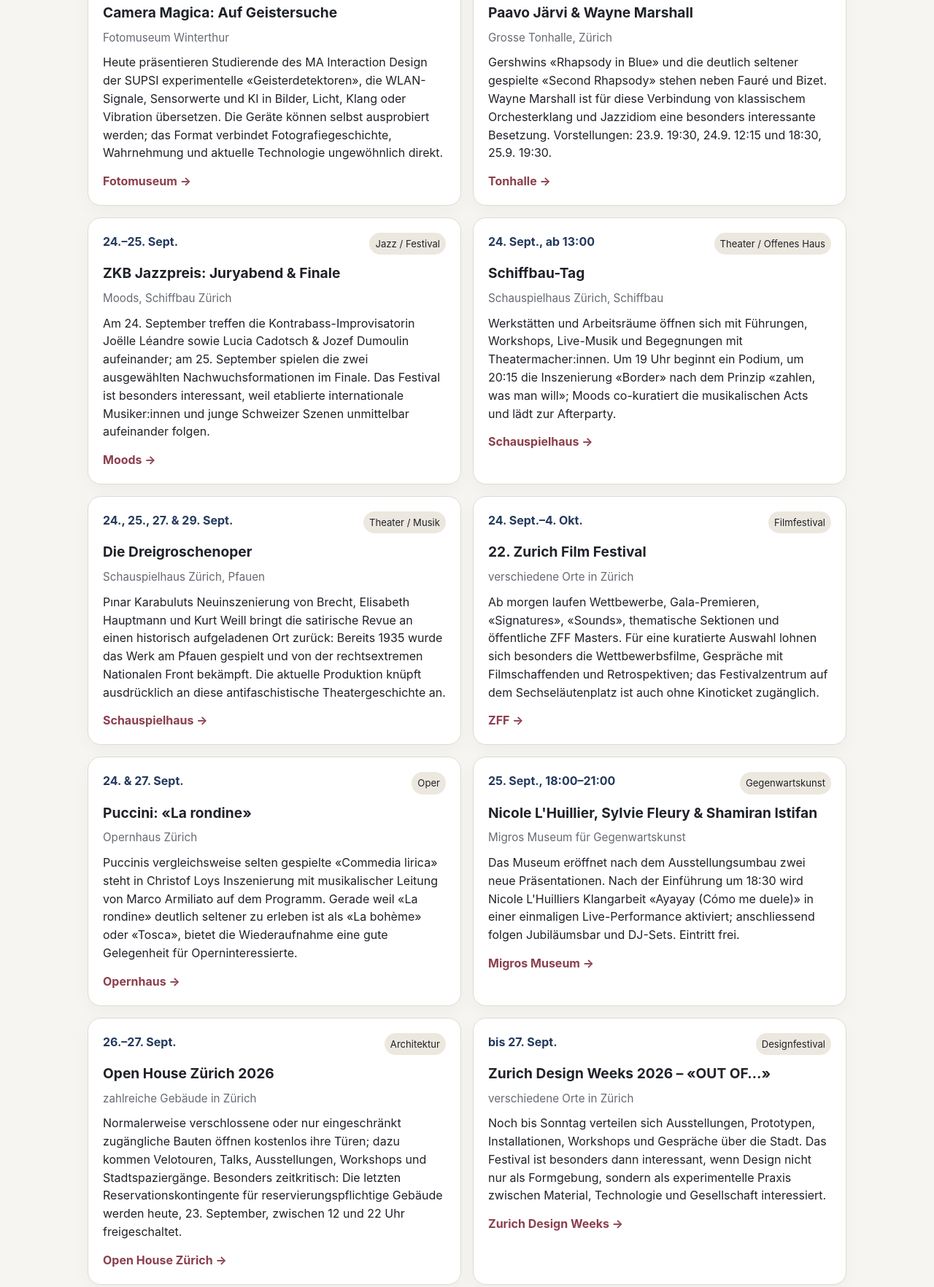
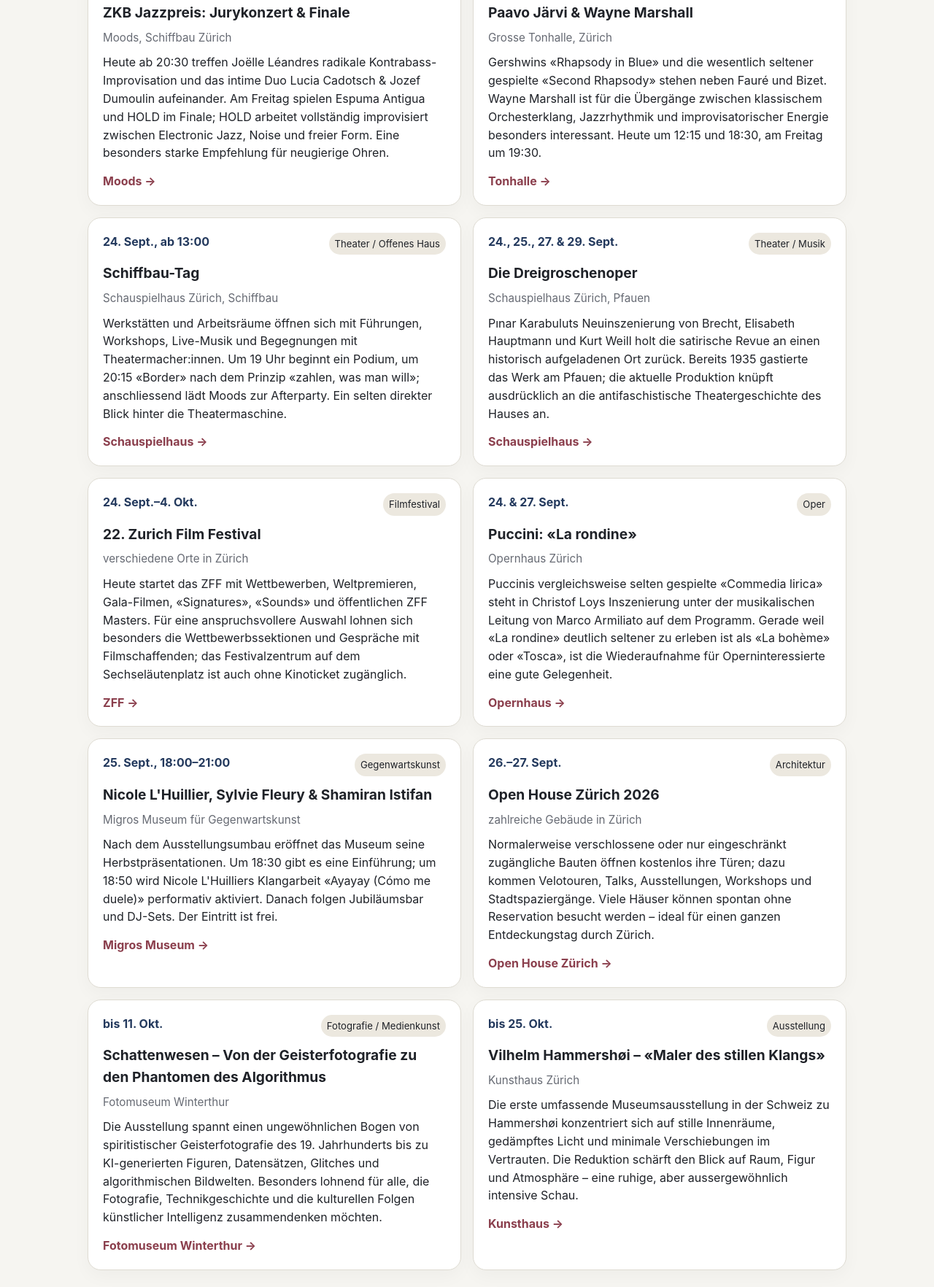
Before and after one commit to Jacky222334/GCLS-CAT1, a plain HTML site: page zurich-kultur/index.html in a window 1280 px wide. Shown: the part 487-2251 px from the top of the page at 73% size. Drawn offline with Linux system fonts and the light colour scheme.

Commit message:
Aktualisiere Zürcher Kulturtipps auf 24. September 2026

```diff
--- a/zurich-kultur/index.html
+++ b/zurich-kultur/index.html
@@ -26,7 +26,7 @@
       <h1>Zürich Kultur</h1>
       <p class="lead">Eine kompakte, kuratierte Auswahl für Erwachsene: Konzerte, klassische Musik, Theater, Ausstellungen, Festivals und ungewöhnliche Kulturformate in Zürich und naher Umgebung.</p>
       <div class="meta">
-        <span class="pill">Stand: 23. September 2026</span>
+        <span class="pill">Stand: 24. September 2026</span>
         <span class="pill">Zürich + nahe Umgebung</span>
         <span class="pill">kuratiert statt vollständig</span>
       </div>
@@ -35,33 +35,31 @@
     <section class="section">
       <h2>Jetzt besonders interessant</h2>
       <div class="grid">
-        <article class="card"><div class="topline"><span class="date">23. Sept., 17:00–19:00</span><span class="cat">Medienkunst</span></div><h3>Camera Magica: Auf Geistersuche</h3><div class="place">Fotomuseum Winterthur</div><p class="why">Heute präsentieren Studierende des MA Interaction Design der SUPSI experimentelle «Geisterdetektoren», die WLAN-Signale, Sensorwerte und KI in Bilder, Licht, Klang oder Vibration übersetzen. Die Geräte können selbst ausprobiert werden; das Format verbindet Fotografiegeschichte, Wahrnehmung und aktuelle Technologie ungewöhnlich direkt.</p><a class="link" href="https://www.fotomuseum.ch/en/events-post/camera-magica-auf-geistersuche/" target="_blank" rel="noopener">Fotomuseum →</a></article>
+        <article class="card"><div class="topline"><span class="date">24.–25. Sept.</span><span class="cat">Jazz / Festival</span></div><h3>ZKB Jazzpreis: Jurykonzert &amp; Finale</h3><div class="place">Moods, Schiffbau Zürich</div><p class="why">Heute ab 20:30 treffen Joëlle Léandres radikale Kontrabass-Improvisation und das intime Duo Lucia Cadotsch &amp; Jozef Dumoulin aufeinander. Am Freitag spielen Espuma Antigua und HOLD im Finale; HOLD arbeitet vollständig improvisiert zwischen Electronic Jazz, Noise und freier Form. Eine besonders starke Empfehlung für neugierige Ohren.</p><a class="link" href="https://www.moods.ch/programm" target="_blank" rel="noopener">Moods →</a></article>
 
-        <article class="card"><div class="topline"><span class="date">23.–25. Sept.</span><span class="cat">Klassik / Jazz</span></div><h3>Paavo Järvi &amp; Wayne Marshall</h3><div class="place">Grosse Tonhalle, Zürich</div><p class="why">Gershwins «Rhapsody in Blue» und die deutlich seltener gespielte «Second Rhapsody» stehen neben Fauré und Bizet. Wayne Marshall ist für diese Verbindung von klassischem Orchesterklang und Jazzidiom eine besonders interessante Besetzung. Vorstellungen: 23.9. 19:30, 24.9. 12:15 und 18:30, 25.9. 19:30.</p><a class="link" href="https://www.tonhalle-orchester.ch/konzerte/kalender/paavo-jaervi-wayne-marshall-2055103/" target="_blank" rel="noopener">Tonhalle →</a></article>
+        <article class="card"><div class="topline"><span class="date">24.–25. Sept.</span><span class="cat">Klassik / Jazz</span></div><h3>Paavo Järvi &amp; Wayne Marshall</h3><div class="place">Grosse Tonhalle, Zürich</div><p class="why">Gershwins «Rhapsody in Blue» und die wesentlich seltener gespielte «Second Rhapsody» stehen neben Fauré und Bizet. Wayne Marshall ist für die Übergänge zwischen klassischem Orchesterklang, Jazzrhythmik und improvisatorischer Energie besonders interessant. Heute um 12:15 und 18:30, am Freitag um 19:30.</p><a class="link" href="https://www.tonhalle-orchester.ch/konzerte/kalender/paavo-jaervi-wayne-marshall-2055103/" target="_blank" rel="noopener">Tonhalle →</a></article>
 
-        <article class="card"><div class="topline"><span class="date">24.–25. Sept.</span><span class="cat">Jazz / Festival</span></div><h3>ZKB Jazzpreis: Juryabend &amp; Finale</h3><div class="place">Moods, Schiffbau Zürich</div><p class="why">Am 24. September treffen die Kontrabass-Improvisatorin Joëlle Léandre sowie Lucia Cadotsch &amp; Jozef Dumoulin aufeinander; am 25. September spielen die zwei ausgewählten Nachwuchsformationen im Finale. Das Festival ist besonders interessant, weil etablierte internationale Musiker:innen und junge Schweizer Szenen unmittelbar aufeinander folgen.</p><a class="link" href="https://www.moods.ch/" target="_blank" rel="noopener">Moods →</a></article>
+        <article class="card"><div class="topline"><span class="date">24. Sept., ab 13:00</span><span class="cat">Theater / Offenes Haus</span></div><h3>Schiffbau-Tag</h3><div class="place">Schauspielhaus Zürich, Schiffbau</div><p class="why">Werkstätten und Arbeitsräume öffnen sich mit Führungen, Workshops, Live-Musik und Begegnungen mit Theatermacher:innen. Um 19 Uhr beginnt ein Podium, um 20:15 «Border» nach dem Prinzip «zahlen, was man will»; anschliessend lädt Moods zur Afterparty. Ein selten direkter Blick hinter die Theatermaschine.</p><a class="link" href="https://www.schauspielhaus.ch/de/spielplan/24603/schiffbau-tag" target="_blank" rel="noopener">Schauspielhaus →</a></article>
 
-        <article class="card"><div class="topline"><span class="date">24. Sept., ab 13:00</span><span class="cat">Theater / Offenes Haus</span></div><h3>Schiffbau-Tag</h3><div class="place">Schauspielhaus Zürich, Schiffbau</div><p class="why">Werkstätten und Arbeitsräume öffnen sich mit Führungen, Workshops, Live-Musik und Begegnungen mit Theatermacher:innen. Um 19 Uhr beginnt ein Podium, um 20:15 die Inszenierung «Border» nach dem Prinzip «zahlen, was man will»; Moods co-kuratiert die musikalischen Acts und lädt zur Afterparty.</p><a class="link" href="https://www.schauspielhaus.ch/de/spielplan/24603/schiffbau-tag" target="_blank" rel="noopener">Schauspielhaus →</a></article>
+        <article class="card"><div class="topline"><span class="date">24., 25., 27. &amp; 29. Sept.</span><span class="cat">Theater / Musik</span></div><h3>Die Dreigroschenoper</h3><div class="place">Schauspielhaus Zürich, Pfauen</div><p class="why">Pınar Karabuluts Neuinszenierung von Brecht, Elisabeth Hauptmann und Kurt Weill holt die satirische Revue an einen historisch aufgeladenen Ort zurück. Bereits 1935 gastierte das Werk am Pfauen; die aktuelle Produktion knüpft ausdrücklich an die antifaschistische Theatergeschichte des Hauses an.</p><a class="link" href="https://www.schauspielhaus.ch/de/spielplan/38184/die-dreigroschen-oper" target="_blank" rel="noopener">Schauspielhaus →</a></article>
 
-        <article class="card"><div class="topline"><span class="date">24., 25., 27. &amp; 29. Sept.</span><span class="cat">Theater / Musik</span></div><h3>Die Dreigroschenoper</h3><div class="place">Schauspielhaus Zürich, Pfauen</div><p class="why">Pınar Karabuluts Neuinszenierung von Brecht, Elisabeth Hauptmann und Kurt Weill bringt die satirische Revue an einen historisch aufgeladenen Ort zurück: Bereits 1935 wurde das Werk am Pfauen gespielt und von der rechtsextremen Nationalen Front bekämpft. Die aktuelle Produktion knüpft ausdrücklich an diese antifaschistische Theatergeschichte an.</p><a class="link" href="https://www.schauspielhaus.ch/de/spielplan/38184/die-dreigroschen-oper" target="_blank" rel="noopener">Schauspielhaus →</a></article>
+        <article class="card"><div class="topline"><span class="date">24. Sept.–4. Okt.</span><span class="cat">Filmfestival</span></div><h3>22. Zurich Film Festival</h3><div class="place">verschiedene Orte in Zürich</div><p class="why">Heute startet das ZFF mit Wettbewerben, Weltpremieren, Gala-Filmen, «Signatures», «Sounds» und öffentlichen ZFF Masters. Für eine anspruchsvollere Auswahl lohnen sich besonders die Wettbewerbssektionen und Gespräche mit Filmschaffenden; das Festivalzentrum auf dem Sechseläutenplatz ist auch ohne Kinoticket zugänglich.</p><a class="link" href="https://zff.com/de/programm-tickets/zff-auf-einen-blick" target="_blank" rel="noopener">ZFF →</a></article>
 
-        <article class="card"><div class="topline"><span class="date">24. Sept.–4. Okt.</span><span class="cat">Filmfestival</span></div><h3>22. Zurich Film Festival</h3><div class="place">verschiedene Orte in Zürich</div><p class="why">Ab morgen laufen Wettbewerbe, Gala-Premieren, «Signatures», «Sounds», thematische Sektionen und öffentliche ZFF Masters. Für eine kuratierte Auswahl lohnen sich besonders die Wettbewerbsfilme, Gespräche mit Filmschaffenden und Retrospektiven; das Festivalzentrum auf dem Sechseläutenplatz ist auch ohne Kinoticket zugänglich.</p><a class="link" href="https://zff.com/de/programm-tickets/zff-auf-einen-blick" target="_blank" rel="noopener">ZFF →</a></article>
+        <article class="card"><div class="topline"><span class="date">24. &amp; 27. Sept.</span><span class="cat">Oper</span></div><h3>Puccini: «La rondine»</h3><div class="place">Opernhaus Zürich</div><p class="why">Puccinis vergleichsweise selten gespielte «Commedia lirica» steht in Christof Loys Inszenierung unter der musikalischen Leitung von Marco Armiliato auf dem Programm. Gerade weil «La rondine» deutlich seltener zu erleben ist als «La bohème» oder «Tosca», ist die Wiederaufnahme für Operninteressierte eine gute Gelegenheit.</p><a class="link" href="https://www.opernhaus.ch/spielplan/kalendarium/la-rondine/" target="_blank" rel="noopener">Opernhaus →</a></article>
 
-        <article class="card"><div class="topline"><span class="date">24. &amp; 27. Sept.</span><span class="cat">Oper</span></div><h3>Puccini: «La rondine»</h3><div class="place">Opernhaus Zürich</div><p class="why">Puccinis vergleichsweise selten gespielte «Commedia lirica» steht in Christof Loys Inszenierung mit musikalischer Leitung von Marco Armiliato auf dem Programm. Gerade weil «La rondine» deutlich seltener zu erleben ist als «La bohème» oder «Tosca», bietet die Wiederaufnahme eine gute Gelegenheit für Operninteressierte.</p><a class="link" href="https://www.opernhaus.ch/spielplan/kalendarium/la-rondine/" target="_blank" rel="noopener">Opernhaus →</a></article>
+        <article class="card"><div class="topline"><span class="date">25. Sept., 18:00–21:00</span><span class="cat">Gegenwartskunst</span></div><h3>Nicole L'Huillier, Sylvie Fleury &amp; Shamiran Istifan</h3><div class="place">Migros Museum für Gegenwartskunst</div><p class="why">Nach dem Ausstellungsumbau eröffnet das Museum seine Herbstpräsentationen. Um 18:30 gibt es eine Einführung; um 18:50 wird Nicole L'Huilliers Klangarbeit «Ayayay (Cómo me duele)» performativ aktiviert. Danach folgen Jubiläumsbar und DJ-Sets. Der Eintritt ist frei.</p><a class="link" href="https://migrosmuseum.ch/en/events/vernissage-mohamed-bourouissa-pour-noubia" target="_blank" rel="noopener">Migros Museum →</a></article>
 
-        <article class="card"><div class="topline"><span class="date">25. Sept., 18:00–21:00</span><span class="cat">Gegenwartskunst</span></div><h3>Nicole L'Huillier, Sylvie Fleury &amp; Shamiran Istifan</h3><div class="place">Migros Museum für Gegenwartskunst</div><p class="why">Das Museum eröffnet nach dem Ausstellungsumbau zwei neue Präsentationen. Nach der Einführung um 18:30 wird Nicole L'Huilliers Klangarbeit «Ayayay (Cómo me duele)» in einer einmaligen Live-Performance aktiviert; anschliessend folgen Jubiläumsbar und DJ-Sets. Eintritt frei.</p><a class="link" href="https://migrosmuseum.ch/en/events/vernissage-mohamed-bourouissa-pour-noubia" target="_blank" rel="noopener">Migros Museum →</a></article>
+        <article class="card"><div class="topline"><span class="date">26.–27. Sept.</span><span class="cat">Architektur</span></div><h3>Open House Zürich 2026</h3><div class="place">zahlreiche Gebäude in Zürich</div><p class="why">Normalerweise verschlossene oder nur eingeschränkt zugängliche Bauten öffnen kostenlos ihre Türen; dazu kommen Velotouren, Talks, Ausstellungen, Workshops und Stadtspaziergänge. Viele Häuser können spontan ohne Reservation besucht werden – ideal für einen ganzen Entdeckungstag durch Zürich.</p><a class="link" href="https://openhouse-zuerich.org/" target="_blank" rel="noopener">Open House Zürich →</a></article>
 
-        <article class="card"><div class="topline"><span class="date">26.–27. Sept.</span><span class="cat">Architektur</span></div><h3>Open House Zürich 2026</h3><div class="place">zahlreiche Gebäude in Zürich</div><p class="why">Normalerweise verschlossene oder nur eingeschränkt zugängliche Bauten öffnen kostenlos ihre Türen; dazu kommen Velotouren, Talks, Ausstellungen, Workshops und Stadtspaziergänge. Besonders zeitkritisch: Die letzten Reservationskontingente für reservierungspflichtige Gebäude werden heute, 23. September, zwischen 12 und 22 Uhr freigeschaltet.</p><a class="link" href="https://openhouse-zuerich.org/" target="_blank" rel="noopener">Open House Zürich →</a></article>
+        <article class="card"><div class="topline"><span class="date">bis 11. Okt.</span><span class="cat">Fotografie / Medienkunst</span></div><h3>Schattenwesen – Von der Geisterfotografie zu den Phantomen des Algorithmus</h3><div class="place">Fotomuseum Winterthur</div><p class="why">Die Ausstellung spannt einen ungewöhnlichen Bogen von spiritistischer Geisterfotografie des 19. Jahrhunderts bis zu KI-generierten Figuren, Datensätzen, Glitches und algorithmischen Bildwelten. Besonders lohnend für alle, die Fotografie, Technikgeschichte und die kulturellen Folgen künstlicher Intelligenz zusammendenken möchten.</p><a class="link" href="https://www.fotomuseum.ch/de/exhibitions-post/schattenwesen-von-der-geisterfotografie-zu-den-phantomen-des-algorithmus/" target="_blank" rel="noopener">Fotomuseum Winterthur →</a></article>
 
-        <article class="card"><div class="topline"><span class="date">bis 27. Sept.</span><span class="cat">Designfestival</span></div><h3>Zurich Design Weeks 2026 – «OUT OF…»</h3><div class="place">verschiedene Orte in Zürich</div><p class="why">Noch bis Sonntag verteilen sich Ausstellungen, Prototypen, Installationen, Workshops und Gespräche über die Stadt. Das Festival ist besonders dann interessant, wenn Design nicht nur als Formgebung, sondern als experimentelle Praxis zwischen Material, Technologie und Gesellschaft interessiert.</p><a class="link" href="https://2026.designweeks.ch/" target="_blank" rel="noopener">Zurich Design Weeks →</a></article>
-
-        <article class="card"><div class="topline"><span class="date">bis 25. Okt.</span><span class="cat">Ausstellung</span></div><h3>Vilhelm Hammershøi – «The Eye That Listens»</h3><div class="place">Kunsthaus Zürich</div><p class="why">Die erste umfassende Museumsausstellung in der Schweiz zu Hammershøi konzentriert sich auf stille Innenräume, gedämpftes Licht und minimale Verschiebungen im Vertrauten. Die Reduktion schärft den Blick auf Raum, Figur und Atmosphäre – eine Ausstellung, die im direkten Sehen deutlich stärker wirkt als in Reproduktionen.</p><a class="link" href="https://www.kunsthaus.ch/en/besuch-planen/ausstellungen/vilhelm-hammershoi/" target="_blank" rel="noopener">Kunsthaus →</a></article>
+        <article class="card"><div class="topline"><span class="date">bis 25. Okt.</span><span class="cat">Ausstellung</span></div><h3>Vilhelm Hammershøi – «Maler des stillen Klangs»</h3><div class="place">Kunsthaus Zürich</div><p class="why">Die erste umfassende Museumsausstellung in der Schweiz zu Hammershøi konzentriert sich auf stille Innenräume, gedämpftes Licht und minimale Verschiebungen im Vertrauten. Die Reduktion schärft den Blick auf Raum, Figur und Atmosphäre – eine ruhige, aber aussergewöhnlich intensive Schau.</p><a class="link" href="https://www.kunsthaus.ch/besuch-planen/ausstellungen/vilhelm-hammershoi/" target="_blank" rel="noopener">Kunsthaus →</a></article>
       </div>
     </section>
 
     <div class="note"><strong>Auswahlprinzip:</strong> Bevorzugt werden künstlerisch profilierte, ungewöhnliche oder zeitlich besonders relevante Veranstaltungen. Die Liste ist bewusst nicht vollständig. Termine, Restkarten und Programmdetails können sich ändern; vor dem Besuch bitte die verlinkte Veranstalterseite prüfen.</div>
 
-    <footer>Diese Seite wird als fortlaufende Kulturübersicht gepflegt. Letzte redaktionelle Aktualisierung: 23. September 2026.</footer>
+    <footer>Diese Seite wird als fortlaufende Kulturübersicht gepflegt. Letzte redaktionelle Aktualisierung: 24. September 2026.</footer>
   </main>
 </body>
 </html>
```
